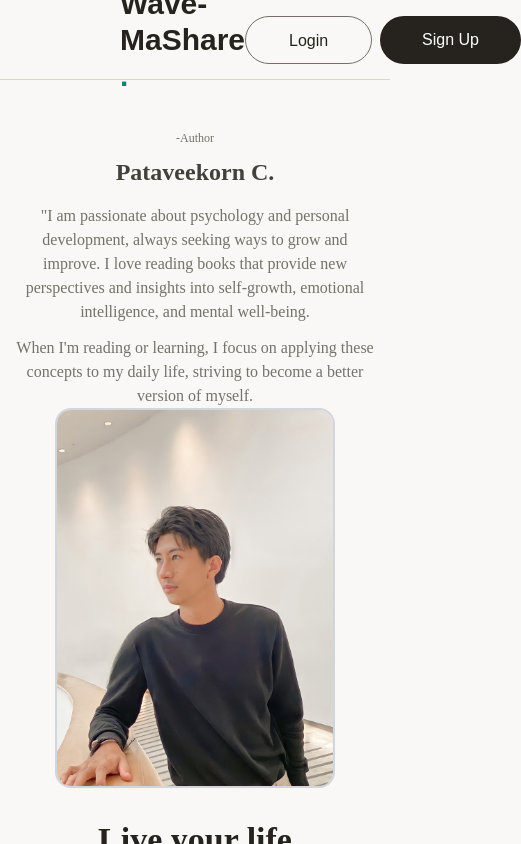
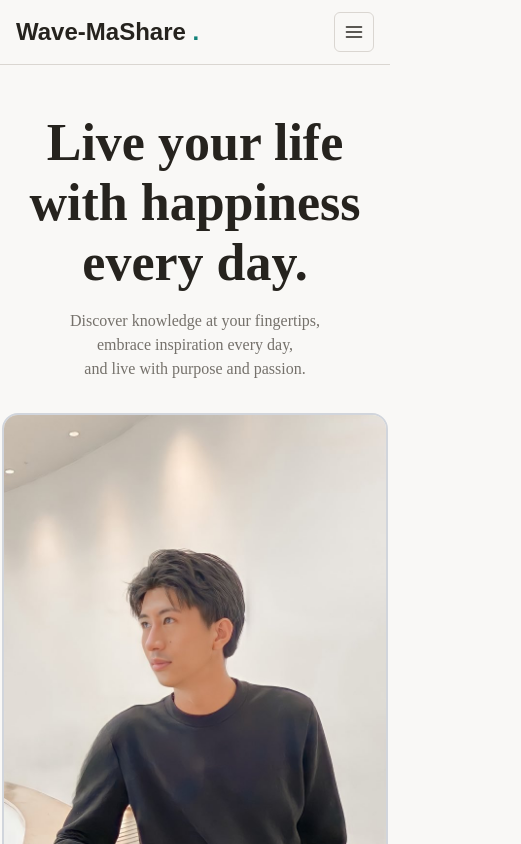
Before and after one commit to wpc41205/my-personal-blog-project, a React (Vite) app: page / in a window 390 px wide. Shown: the top 844 px of the page, 521 px wide, since content can reach past the window. Built offline with nearby package versions, Linux system fonts and the light colour scheme.

Commit message:
refactor: update HeroSection layout and enhance Navbar with mobile menu functionality

```diff
--- a/src/components/herosection.jsx
+++ b/src/components/herosection.jsx
@@ -3,16 +3,16 @@ import meImage from '../assets/me.jpg';
 
 const HeroSection = () => {
   return (
-    <section className="flex justify-center items-center w-full md:w-[70vw] mt-12 md:mt-20 px-4">
-      <div className="flex flex-col-reverse md:flex-row w-full">
+    <section className="flex justify-center items-center w-full md:w-[70vw] mt-12 md:mt-20 px-4 md:px-4">
+      <div className="flex flex-col md:flex-row w-full gap-y-8">
         {/* Left Section - Inspiring Text */}
         <div className="flex-1 flex flex-col justify-center items-center md:items-end md:pr-4">
-          <h1 className="text-[34px] leading-[40px] md:text-[52px] md:leading-[60px] font-semibold text-[#26231E] text-center md:text-right mb-4 font-['Poppins'] max-w-[540px] md:max-w-[347px]">
+          <h1 className="text-[52px] leading-[60px] font-semibold text-[#26231E] text-center md:text-right mb-4 font-['Poppins'] max-w-[540px] md:max-w-[347px]">
             Live your life <br />
             with happiness <br />
             every day.
           </h1>
-          <p className="text-[15px] md:text-[16px] font-medium text-[#75716B] leading-[24px] text-center md:text-right font-['Poppins'] max-w-[540px] md:max-w-[347px]">
+          <p className="text-[16px] font-medium text-[#75716B] leading-[24px] text-center md:text-right font-['Poppins'] max-w-[540px] md:max-w-[347px]">
             Discover knowledge at your fingertips, <br />
             embrace inspiration every day, <br />
             and live with purpose and passion.
@@ -21,16 +21,16 @@ const HeroSection = () => {
 
         {/* Center Section - Image */}
         <div className="flex-1 flex justify-center items-center md:px-4 mb-8 md:mb-0">
-          <div className="w-[280px] h-[380px] md:w-[386px] md:h-[529px] rounded-2xl border-2 border-gray-300 overflow-hidden">
+          <div className="w-[386px] h-[529px] rounded-2xl border-2 border-gray-300 overflow-hidden">
             <img src={meImage} alt="Profile" className="w-full h-full object-cover" loading="lazy" />
           </div>
         </div>
 
         {/* Right Section - Author Information */}
-        <div className="flex-1 flex flex-col justify-center items-center md:items-start md:pl-4">
+        <div className="flex-1 flex flex-col justify-center items-start md:items-start md:pl-4">
           <div className="text-xs font-medium text-[#75716B] mb-2 leading-5 font-['Poppins']">-Author</div>
           <h2 className="text-2xl font-semibold text-[#43403B] mb-4 leading-8 font-['Poppins']">Pataveekorn C.</h2>
-          <div className="space-y-3 text-[#75716B] max-w-[540px] md:max-w-[347px] text-center md:text-left">
+          <div className="space-y-3 text-[#75716B] max-w-[540px] md:max-w-[347px] text-left md:text-left">
             <p className="text-base font-medium leading-6 font-['Poppins']">
               "I am passionate about psychology and personal development,
               always seeking ways to grow and improve.
--- a/src/components/navbar.jsx
+++ b/src/components/navbar.jsx
@@ -1,16 +1,49 @@
-import React from 'react'
+import React, { useState } from 'react'
 
 const Navbar = () => {
+  const [isMenuOpen, setIsMenuOpen] = useState(false)
+
+  const toggleMenu = () => setIsMenuOpen((prev) => !prev)
+
   return (
-    <div className="flex justify-between items-center w-[100vw] h-[80px] bg-[#F9F8F6] border-b border-[#DAD6D1] pt-4 pr-[120px] pb-4 pl-[120px]">
+    <header className="flex flex-col w-screen bg-[#F9F8F6] border-b border-[#DAD6D1]">
+      <div className="flex justify-between items-center h-[64px] md:h-[80px] pt-4 pr-4 pb-4 pl-4 md:pr-[120px] md:pl-[120px]">
         <div className="flex gap-6">
-            <h1 className="text-[#26231E] text-3xl font-poppins font-bold">Wave-MaShare <span className="text-[#128279]">.</span></h1>
+          <h1 className="text-[#26231E] text-2xl md:text-3xl font-poppins font-bold">Wave-MaShare <span className="text-[#128279]">.</span></h1>
         </div>
-      <div className="flex gap-2">
-        <button className="w-[127px] h-12 px-10 py-3 rounded-[999px] border border-[#757168] text-[#26231E] hover:bg-[#757168] hover:text-white">Login</button>
-        <button className="w-[141px] h-12 px-10 py-3 rounded-[999px] bg-[#26231E] text-white hover:bg-[#757168]">Sign Up</button>
+        <div className="hidden md:flex gap-2">
+          <button className="w-[127px] h-12 px-10 py-3 rounded-[999px] border border-[#757168] text-[#26231E] hover:bg-[#757168] hover:text-white">Login</button>
+          <button className="w-[141px] h-12 px-10 py-3 rounded-[999px] bg-[#26231E] text-white hover:bg-[#757168]">Sign Up</button>
+        </div>
+        <button
+          aria-label="Toggle menu"
+          aria-expanded={isMenuOpen}
+          onClick={toggleMenu}
+          className="md:hidden inline-flex items-center justify-center w-10 h-10 rounded-md border border-[#DAD6D1] text-[#26231E]"
+        >
+          <span className="sr-only">Open main menu</span>
+          <svg className="h-5 w-5" viewBox="0 0 24 24" fill="none" stroke="currentColor" strokeWidth="2" strokeLinecap="round" strokeLinejoin="round">
+            {isMenuOpen ? (
+              <path d="M18 6L6 18M6 6l12 12" />
+            ) : (
+              <>
+                <line x1="3" y1="6" x2="21" y2="6" />
+                <line x1="3" y1="12" x2="21" y2="12" />
+                <line x1="3" y1="18" x2="21" y2="18" />
+              </>
+            )}
+          </svg>
+        </button>
       </div>
-    </div>
+
+      {/* Mobile menu */}
+      {isMenuOpen && (
+        <div className="md:hidden flex flex-col items-center gap-2 pt-4 pr-4 pb-4 pl-4 border-t border-[#DAD6D1] bg-[#F9F8F6]">
+          <button className="w-[327px] h-[48px] px-[40px] py-[12px] rounded-[999px] border border-[#757168] text-[#26231E] hover:bg-[#757168] hover:text-white">Login</button>
+          <button className="w-[327px] h-[48px] px-[40px] py-[12px] rounded-[999px] bg-[#26231E] text-white hover:bg-[#757168]">Sign Up</button>
+        </div>
+      )}
+    </header>
   )
 }
 
```
Lines whose indentation alone changed are shown as unchanged.
